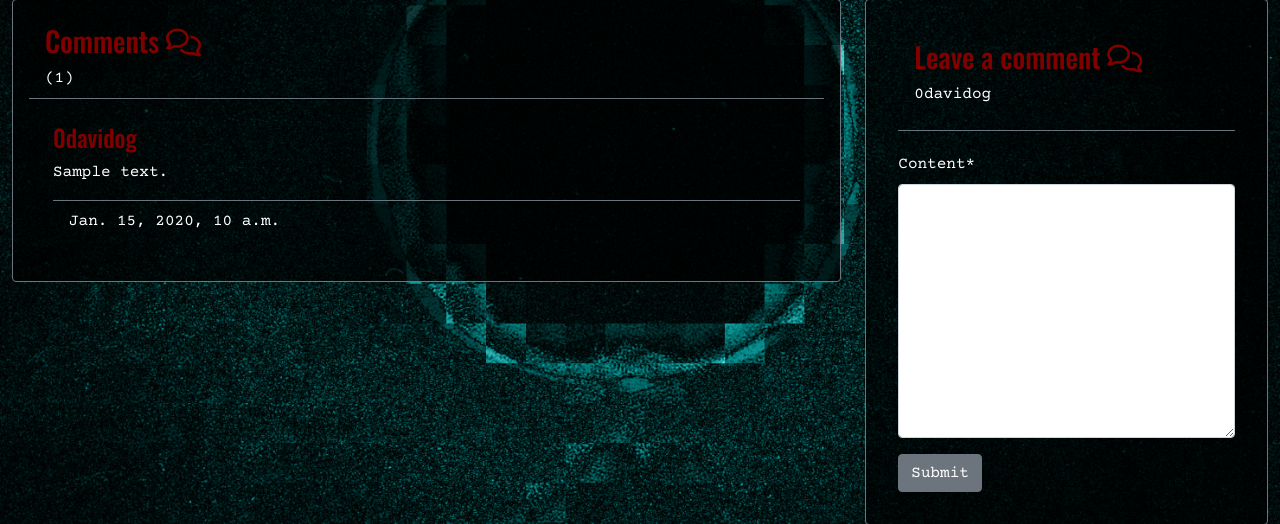
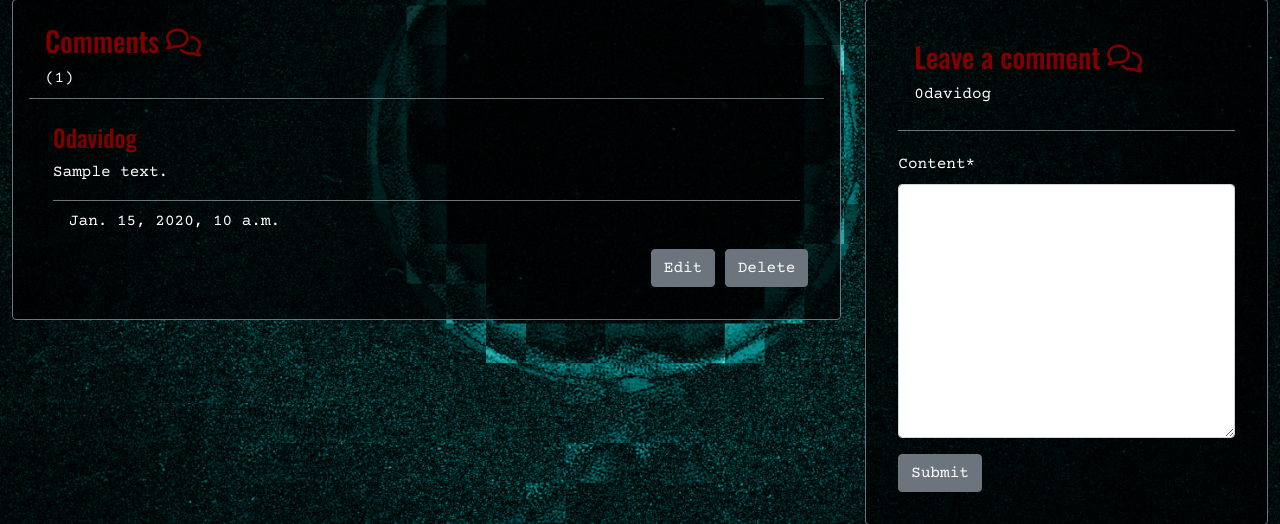
Before and after one commit to 0davidog/Umbra-Report, a Django app: a page that uses templates/base.html in a window 1280 px wide. Shown: the part 313-837 px from the top of the page. Run offline with Django 4.2, Linux system fonts and the light colour scheme; a user stored in the database is signed in; data comes from the database, SQL or seed files in the repository; tables that the repository leaves empty hold one stand-in row (values such as "Sample post"); some libraries are stand-ins or nearby versions.

Commit message:
Add comment CRUD functions

```diff
--- a/blog/forms.py
+++ b/blog/forms.py
@@ -6,3 +6,9 @@ class CommentForm(forms.ModelForm):
     class Meta:
         model = Comment
         fields = ('content',)
+
+
+class EditForm(forms.ModelForm):
+    class Meta:
+        model = Comment
+        fields = ('content',)
--- a/blog/templates/blog/full_report.html
+++ b/blog/templates/blog/full_report.html
@@ -30,7 +30,7 @@
                 {% if not comment.approved and comment.author == user %}
                 faded{% elif not comment.approved %} d-none{% endif %}">
                 <h4 class="card-title">{{ comment.author }}</h4>
-                <div id="comment{{ comment.id }} card-text">
+                <div id="comment{{ comment.id }}">
                     {{ comment.content | linebreaks }}
                 </div>
                 <div class="card-footer border-secondary">{{ comment.created_on }}</div>
@@ -42,6 +42,12 @@
                 This comment is awaiting approval.
             </div>
             {% endif %}
+            {% if user.is_authenticated and comment.author == user %}
+            <div class="text-end">
+            <button class="btn btn-secondary edit-btn" comment_id="{{ comment.id }}">Edit</button>
+            <button class="btn btn-secondary delete-btn" comment_id="{{ comment.id }}">Delete</button>
+        </div>
+  {% endif %}
                 {% endfor %}
 
 
@@ -76,4 +82,34 @@
 </div>
 </div>
 
+<!-- Delete confirmation modal -->
+<div class="modal fade justify-content-center" id="deleteModal" tabindex="-1"
+  aria-labelledby="deleteModalLabel" aria-hidden="true">
+  <div class="modal-dialog">
+    <div class="modal-content">
+      <div class="modal-header border-none">
+        <h5 class="modal-title"
+          id="deleteModalLabel"><h3>Delete comment?</h3>
+        <button type="button" class="btn btn-link"
+          data-bs-dismiss="modal" aria-label="Close"><h3><i class="fa-solid fa-xmark"></i></h3></button>
+      </div>
+      <div class="modal-body"><br>
+        <div class="alert alert-danger bg-transparent border-danger"><i class="fa-solid fa-triangle-exclamation"></i>
+            Are you sure you want to delete?</div>
+      </div><br>
+      <div class="modal-footer border-none">
+        <button type="button" class="btn btn-secondary"
+          data-bs-dismiss="modal">Close</button>
+        <a id="deleteConfirm" href="#" class="btn
+          btn-danger">Delete</a>
+      </div>
+    </div>
+  </div>
+</div>
+
+
 {% endblock content %}
+
+{% block extras %}
+<script type="text/javascript" src="{% static 'js/comments.js' %}"></script>
+{% endblock %}
--- a/blog/urls.py
+++ b/blog/urls.py
@@ -4,4 +4,8 @@ from django.urls import path
 urlpatterns = [
     path('', views.ReportList.as_view(), name='home'),
     path('<slug:slug>/', views.full_report, name='full_report'),
+    path('<slug:slug>/edit_comment/<int:comment_id>',
+         views.edit_comment, name='edit_comment'),
+    path('<slug:slug>/delete_comment/<int:comment_id>',
+         views.comment_delete, name='comment_delete'),
 ]
--- a/blog/views.py
+++ b/blog/views.py
@@ -1,6 +1,8 @@
 from django.shortcuts import render, get_object_or_404
+from django.urls import reverse
 from django.views import generic
 from django.contrib import messages
+from django.http import HttpResponseRedirect
 from .models import Report, Comment
 from .forms import CommentForm
 
@@ -52,3 +54,43 @@ def full_report(request, slug):
         "comment_count": comment_count,
         "comment_form": comment_form,},
     )
+
+def edit_comment(request, slug, comment_id):
+    """
+    view to edit comments
+    """
+    if request.method == "POST":
+        print('post')
+
+        queryset = Report.objects.filter(status=1)
+        post = get_object_or_404(queryset, slug=slug)
+        comment = get_object_or_404(Comment, pk=comment_id)
+        comment_form = CommentForm(data=request.POST, instance=comment)
+
+        if comment_form.is_valid() and comment.author == request.user:
+            comment = comment_form.save(commit=False)
+            comment.post = post
+            comment.approved = False
+            comment.save()
+            messages.add_message(request, messages.SUCCESS, 'Comment Updated!')
+        else:
+            messages.add_message(request, messages.ERROR, 'Error updating comment!')
+
+    return HttpResponseRedirect(reverse('full_report', args=[slug]))
+
+
+def comment_delete(request, slug, comment_id):
+    """
+    view to delete comment
+    """
+    queryset = Report.objects.filter(status=1)
+    post = get_object_or_404(queryset, slug=slug)
+    comment = get_object_or_404(Comment, pk=comment_id)
+
+    if comment.author == request.user:
+        comment.delete()
+        messages.add_message(request, messages.SUCCESS, 'Comment deleted!')
+    else:
+        messages.add_message(request, messages.ERROR, 'You can only delete your own comments!')
+
+    return HttpResponseRedirect(reverse('full_report', args=[slug]))
--- a/static/css/style.css
+++ b/static/css/style.css
@@ -11,7 +11,7 @@ body {
 
 }
 
-h1, h2, h3, h4 {
+h1, h2, h3, h4, h5 {
     font-family: "Oswald", sans-serif;
     color: #800000;
 }
@@ -47,6 +47,14 @@ footer {
     background-color: none;
 }
 
+.modal {
+    background-color:rgba(0, 0, 0, 0.7);
+}
+
+.modal-content {
+    background-color:rgba(0, 0, 0, 0.7);
+}
+
 #close {
     color: #ffffff;
 }
--- /dev/null
+++ b/static/js/comments.js
@@ -0,0 +1,52 @@
+console.log('hello');
+
+const editBtn = document.getElementsByClassName("edit-btn");
+const cancelEdit = document.getElementById("cancel-edit");
+
+const commentText = document.getElementById("id_content");
+const commentForm = document.getElementById("commentForm");
+const submitButton = document.getElementById("submitButton");
+
+const deleteModal = new bootstrap.Modal(document.getElementById("deleteModal"));
+const deleteBtn = document.getElementsByClassName("delete-btn");
+const deleteConfirm = document.getElementById("deleteConfirm");
+
+
+/**
+* Initializes edit functionality for the provided edit buttons.
+*
+* For each button in the `editButtons` collection:
+* - Retrieves the associated comment's ID upon click.
+* - Fetches the content of the corresponding comment.
+* - Populates the `commentText` input/textarea with the comment's content for editing.
+* - Updates the submit button's text to "Update".
+* - Sets the form's action attribute to the `edit_comment/{commentId}` endpoint.
+*/
+for (let button of editBtn) {
+    button.addEventListener("click", (e) => {
+      let commentId = e.target.getAttribute("comment_id");
+      let commentContent = document.getElementById(`comment${commentId}`).innerText;
+      commentText.value = commentContent;
+      submitButton.innerText = "Update";
+      commentForm.setAttribute("action", `edit_comment/${commentId}`);
+    });
+  }
+
+
+/**
+* Initializes deletion functionality for the provided delete buttons.
+*
+* For each button in the `deleteButtons` collection:
+* - Retrieves the associated comment's ID upon click.
+* - Updates the `deleteConfirm` link's href to point to the
+* deletion endpoint for the specific comment.
+* - Displays a confirmation modal (`deleteModal`) to prompt
+* the user for confirmation before deletion.
+*/
+for (let button of deleteBtn) {
+    button.addEventListener("click", (e) => {
+      let commentId = e.target.getAttribute("comment_id");
+      deleteConfirm.href = `delete_comment/${commentId}`;
+      deleteModal.show();
+    });
+  }
--- a/templates/base.html
+++ b/templates/base.html
@@ -121,7 +121,8 @@
     <script src="https://cdn.jsdelivr.net/npm/bootstrap@5.0.1/dist/js/bootstrap.bundle.min.js"
         integrity="sha384-gtEjrD/SeCtmISkJkNUaaKMoLD0//ElJ19smozuHV6z3Iehds+3Ulb9Bn9Plx0x4" crossorigin="anonymous">
     </script>
-
+{% block extras %}
+{% endblock %}
 
 </body>
 
--- a/umbra/settings.py
+++ b/umbra/settings.py
@@ -27,7 +27,7 @@ TEMPLATES_DIR = os.path.join(BASE_DIR, 'templates')
 SECRET_KEY = os.environ.get("SECRET_KEY")
 
 # SECURITY WARNING: don't run with debug turned on in production!
-DEBUG = False
+DEBUG = True
 
 ALLOWED_HOSTS = ['127.0.0.1', '.herokuapp.com']
 
```
Also changed, not shown: blog/migrations/0006_alter_comment_approved.py (added).
